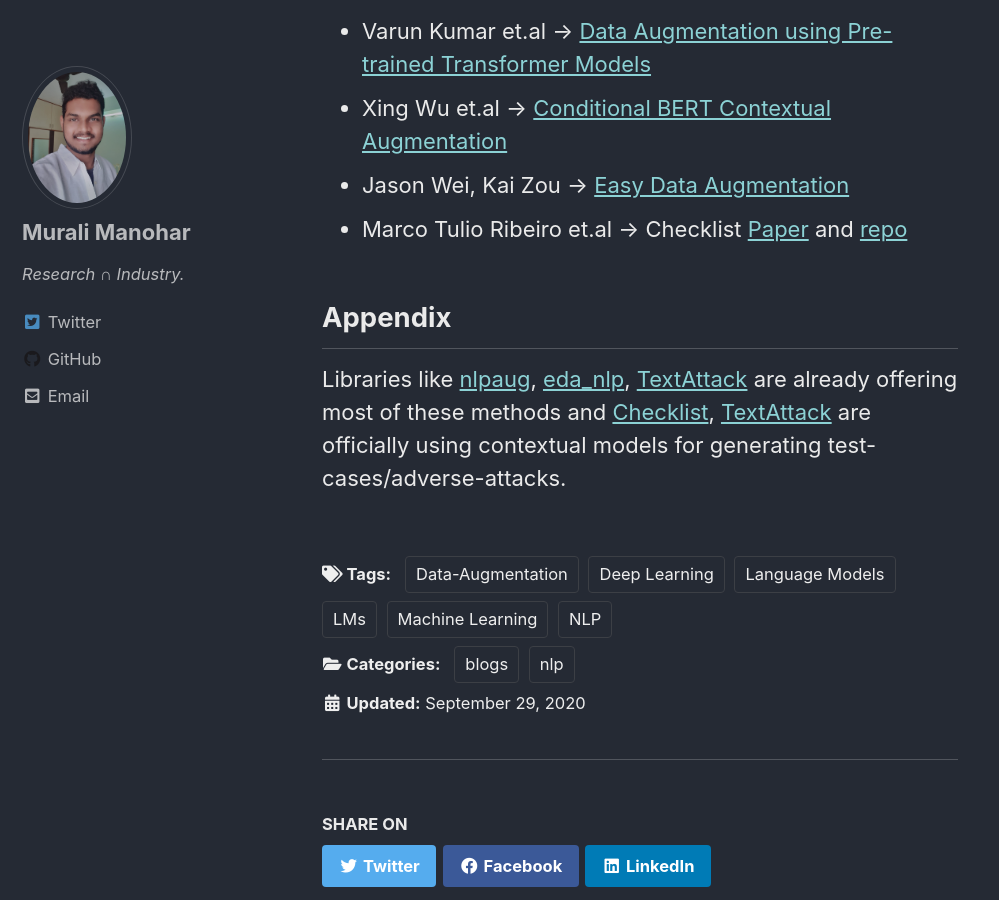
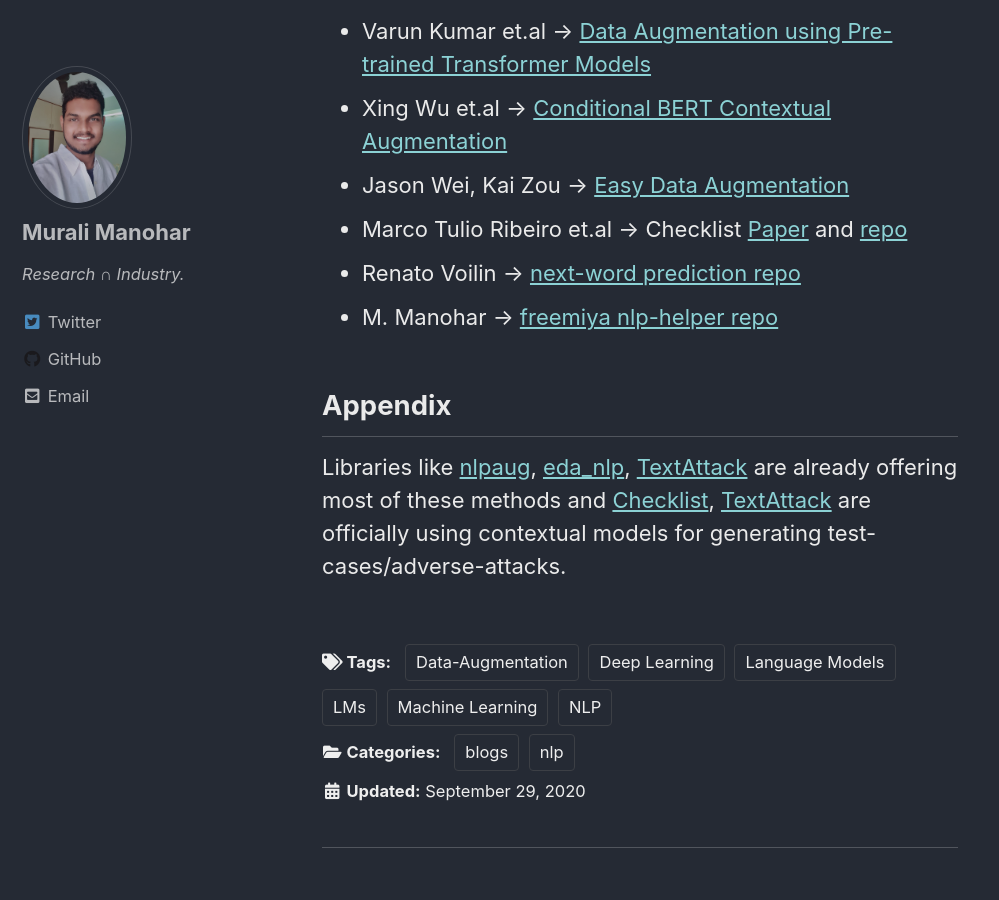
Before and after one commit to gitlost-murali/blogs, a Jekyll site: the page built from _posts/2020-09-29-exploiting-contextual-models-for-data.markdown, in a window 1280 px wide and 900 px high, scrolled down 8605 px. Shown: the whole window, without its empty margins (0-999 px from the left). Built offline with Jekyll 4.4.1, drawn with Linux system fonts in a browser that asks for light colours; cached includes are drawn as plain includes; comment, search, counter and statistics services are not loaded.

Commit message:
Added referece to renato voilin repo and freemiya repo

```diff
--- a/_posts/2020-09-29-exploiting-contextual-models-for-data.markdown
+++ b/_posts/2020-09-29-exploiting-contextual-models-for-data.markdown
@@ -139,6 +139,9 @@ In this post, we have gone through the Papers like PET, C-BERT and others to dis
 - Xing Wu et.al -> [Conditional BERT Contextual Augmentation](https://www.iccs-meeting.org/archive/iccs2019/papers/115390083.pdf)
 - Jason Wei, Kai Zou -> [Easy Data Augmentation](https://arxiv.org/abs/1901.11196)
 - Marco Tulio Ribeiro et.al -> Checklist [Paper](http://homes.cs.washington.edu/~marcotcr/acl20_checklist.pdf) and [repo](https://github.com/marcotcr/checklist)
+- Renato Voilin -> [next-word prediction repo](https://github.com/renatoviolin/next_word_prediction)
+- M. Manohar -> [freemiya nlp-helper repo](https://github.com/freemiya/nlp-helper)
+
 
 ## Appendix
 
```
